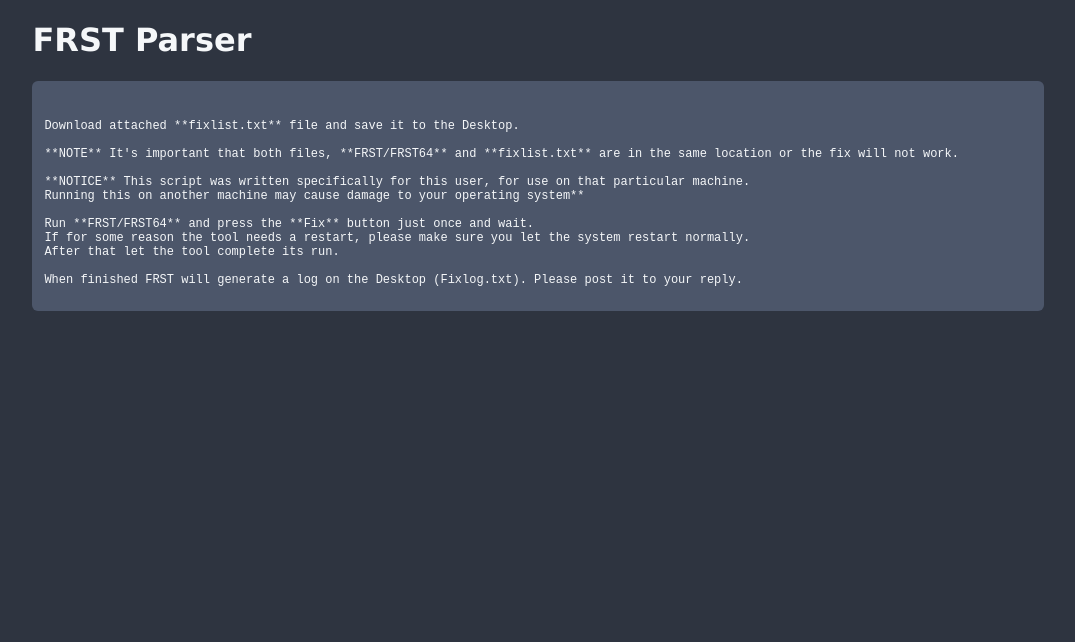
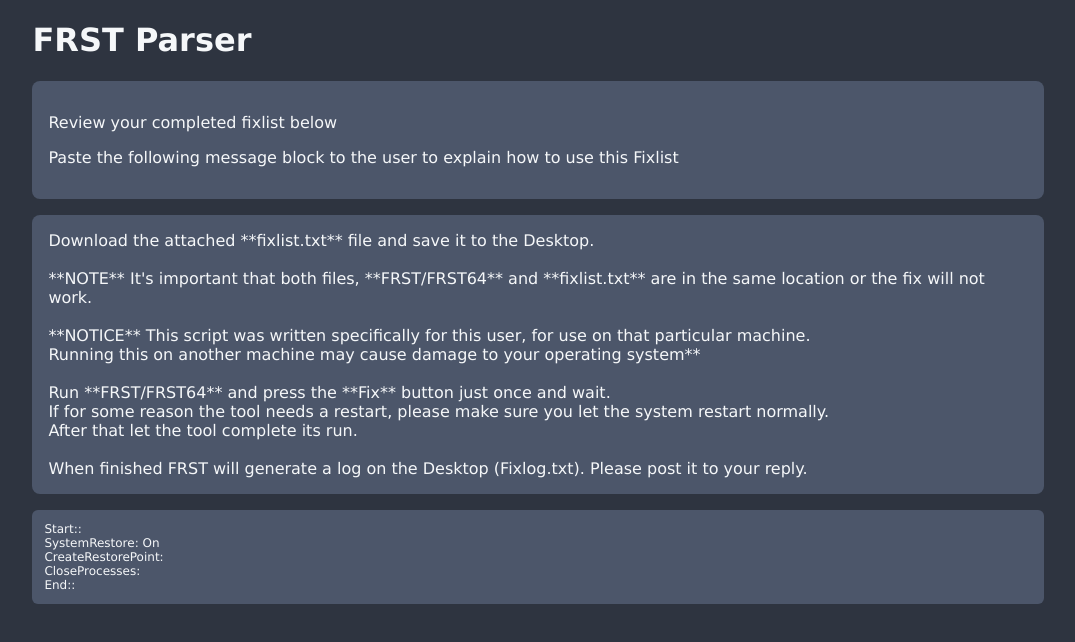
Before and after one commit to PipeItToDevNull/frst-processor, a React (Create React App) app: page / in a window 1280 px wide. Both pictures are taken after a click on the button "Create Fixlist". Shown: the top 642 px of the page, without its empty margins (102-1177 px from the left). Built offline with nearby package versions, Linux system fonts and the light colour scheme.

Commit message:
UI work to make things in their own content bubbles

```diff
--- a/src/contentDisplay.js
+++ b/src/contentDisplay.js
@@ -25,6 +25,7 @@
                             </li>
                         ))}
                     </ul>
+                    <div className="bulk-content">
                     {Object.keys(parsedData).map((fileType, index) => (
                         <div key={index}>
                             {Object.keys(parsedData[fileType]).map((sectionTitle, subIndex) => (
@@ -45,6 +46,7 @@
                             ))}
                         </div>
                     ))}
+                    </div>
                 </div>
             ) : (
                 <p>Upload an archive containing FRST.txt and Addition.txt to start.</p>
--- a/src/fixlist.js
+++ b/src/fixlist.js
@@ -1,7 +1,6 @@
 import React from 'react';
 
-const headMessage = `
-Download attached **fixlist.txt** file and save it to the Desktop.
+const cannedHeader = `Download the attached **fixlist.txt** file and save it to the Desktop.
 
 **NOTE** It's important that both files, **FRST/FRST64** and **fixlist.txt** are in the same location or the fix will not work.
 
@@ -14,6 +13,13 @@
 
 When finished FRST will generate a log on the Desktop (Fixlog.txt). Please post it to your reply.
 `;
+
+const fixlistStart = `Start::
+SystemRestore: On
+CreateRestorePoint:
+CloseProcesses:`
+
+const fixlistEnd = `End::`
 
 function Fixlist({ selectedLines, parsedData }) {
     // Group selected lines by section titles
@@ -28,9 +34,17 @@
 
     return (
         <div>
-            <pre className="head">
-                {headMessage}
-            </pre>
+            <div className='content'>
+                <p>Review your completed fixlist below</p>
+                <p>Paste the following message block to the user to explain how to use this Fixlist</p>
+            </div>
+            <div className="content prewrap">
+                {cannedHeader}
+            </div>
+            <div className="content bulk-content">
+            <div className="prewrap">
+                {fixlistStart}
+            </div>
             {Object.keys(groupedLines).map((sectionTitle) => (
                 <div className="fl-outer-section" key={sectionTitle}>
                     {/* <h2>{sectionTitle}</h2> */}
@@ -43,6 +57,10 @@
                     </div>
                 </div>
             ))}
+            <div className="prewrap">
+                {fixlistEnd}
+            </div>
+            </div>
         </div>
     );
 }
--- a/src/style.css
+++ b/src/style.css
@@ -36,10 +36,14 @@
 }
 
 /* The central part of the page holding results */
-#content {
+.content {
     background-color: var(--b3);
     border-radius: .5em;
     padding: 1em;
+    margin-bottom: 1em;
+}
+
+.bulk-content {
     font-size: .75rem;
 }
 
@@ -47,6 +51,10 @@
     background-color: var(--color-blue);
     border-radius: .5rem;
     padding: .25rem;
+}
+
+.prewrap {
+    white-space: pre-wrap;
 }
 
 /* used for upload items */
--- a/src/viewer.js
+++ b/src/viewer.js
@@ -104,18 +104,18 @@
             </div>
             </>
         )}
-        <div id="content">
         {showSelected ? (
             <Fixlist selectedLines={selectedLines} parsedData={parsedData} />
         ) : (
+            <div class="content">
             <ContentDisplay
             header={header}
             parsedData={parsedData}
             isSelected={isSelected}
             handleLineClick={handleLineClick}
             />
+            </div>
         )}
-        </div>
         </div>
         </div>
     );
```
